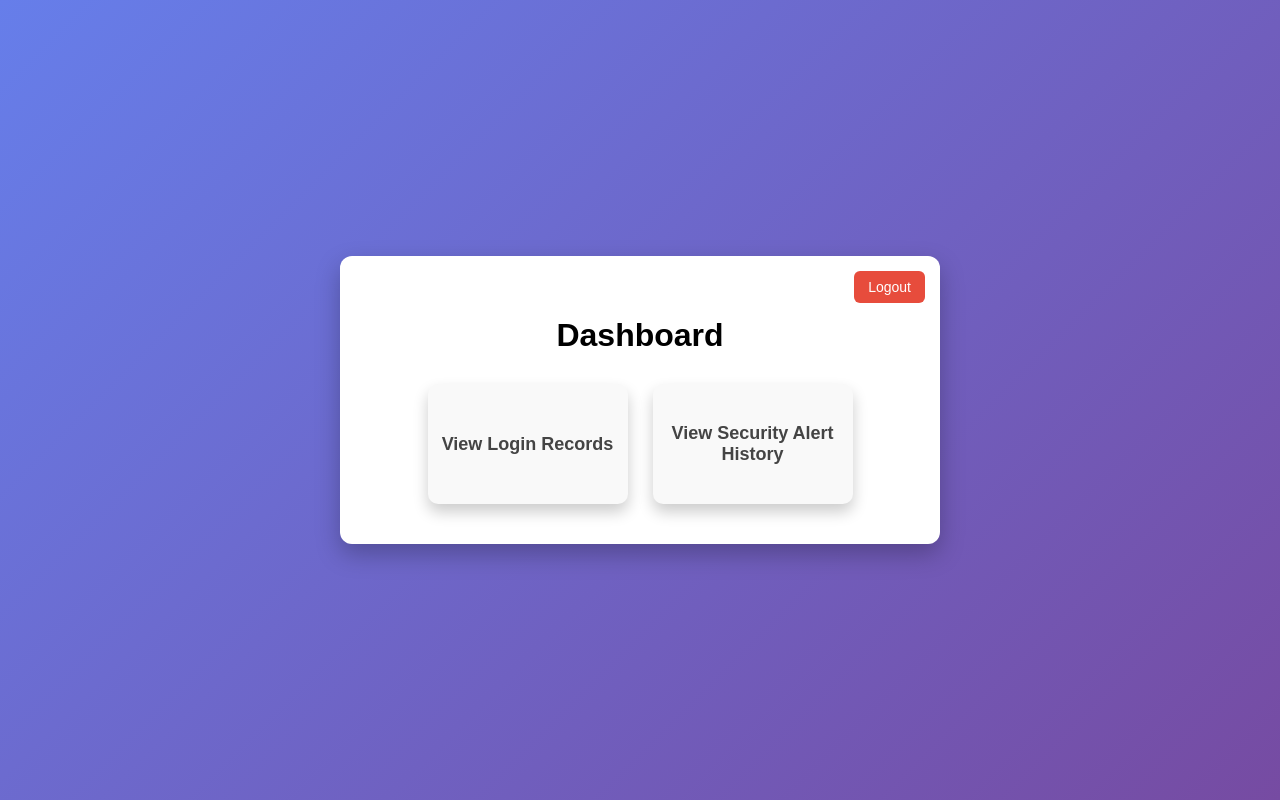
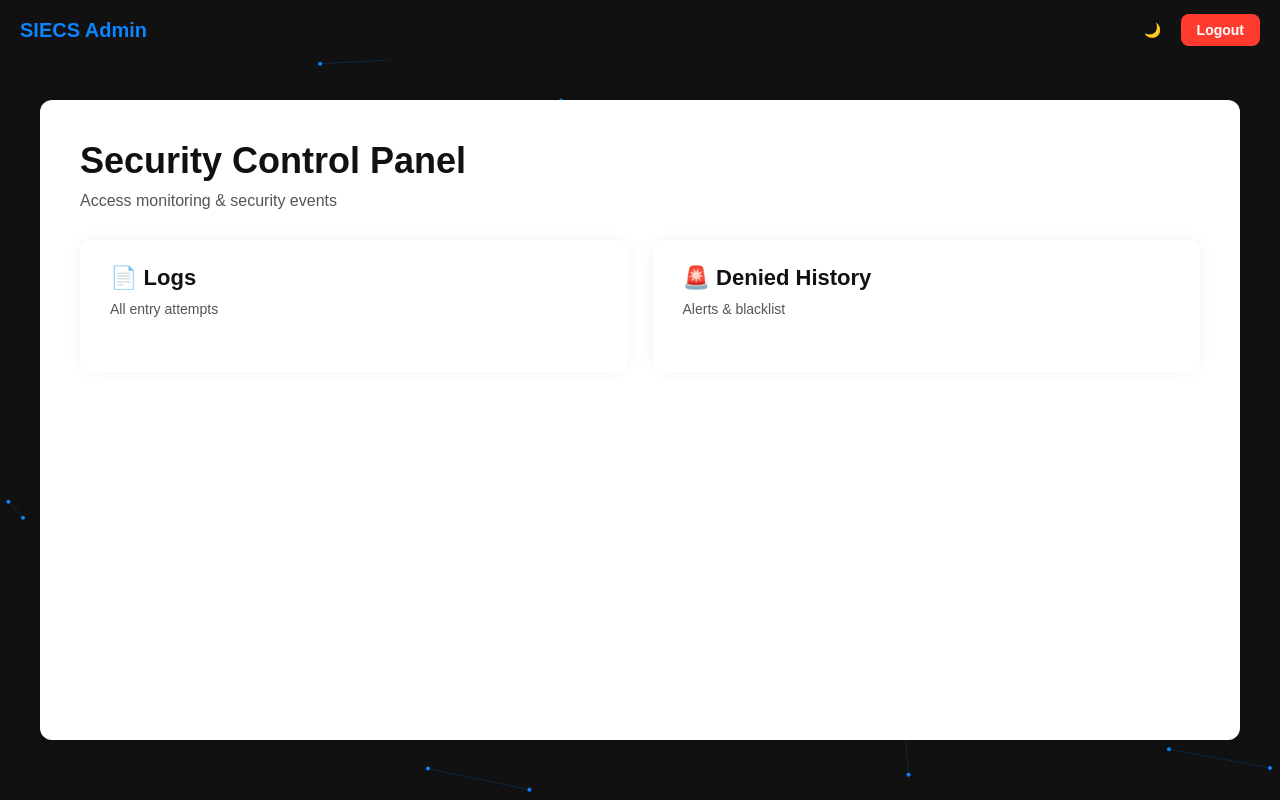
Before and after one commit to group7geethikamanoj-ux/Security-system, a Flask app: page /dashboard in a window 1280 px wide. Run offline with Flask 3, Linux system fonts and the light colour scheme; a user stored in the database is signed in.

Commit message:
Update dashboard.html

```diff
--- a/kiosk_web/templates/dashboard.html
+++ b/kiosk_web/templates/dashboard.html
@@ -1,162 +1,243 @@
 <!DOCTYPE html>
-<html>
+<html lang="en">
 <head>
-    <title>Dashboard</title>
+<meta charset="UTF-8">
+<title>SIECS Admin Dashboard</title>
+<style>
+/* Reset */
+* { margin:0; padding:0; box-sizing:border-box; font-family: Arial, sans-serif; }
+html, body { width:100%; height:100%; background:#111; overflow-x:hidden; }
 
-    <style>
-        body {
-            margin: 0;
-            height: 100vh;
-            display: flex;
-            justify-content: center;
-            align-items: center;
-            background: linear-gradient(135deg, #667eea, #764ba2);
-            font-family: Arial, sans-serif;
+/* Dark grid background */
+.background-animation {
+    position:fixed;
+    top:0; left:0;
+    width:100%;
+    height:100%;
+    background:#111;
+    z-index:0;
+    overflow:hidden;
 }
 
-        .container {
-            position: relative;
-            width: 500px;
-            text-align: center;
-            background: white;
-            padding: 40px 50px;
-            border-radius: 12px;
-            box-shadow: 0 10px 25px rgba(0, 0, 0, 0.25);
+/* Canvas for animated grid */
+canvas#bgCanvas { width:100%; height:100%; display:block; }
+
+/* Navbar (always dark) */
+.navbar {
+    position:fixed;
+    top:0; left:0;
+    width:100%;
+    height:60px;
+    background:#111;
+    display:flex;
+    justify-content: space-between;
+    align-items:center;
+    padding:0 20px;
+    z-index:10;
+}
+.nav-left strong { font-size:20px; color:#0a84ff; }
+.nav-right a, .nav-right button {
+    color:#fff;
+    margin-left:15px;
+    text-decoration:none;
+    font-size:14px;
+    background:none;
+    border:none;
+    cursor:pointer;
+    transition:0.2s;
+}
+.nav-right a:hover, .nav-right button:hover { color:#0a84ff; }
+
+.nav-right a.logout {
+    background: #ff3b30;
+    color: #ffffff;
+    padding: 8px 16px;
+    border-radius: 8px;
+    font-weight: 600;
 }
 
-        /* 🔴 Logout button (Top-Right) */
-        .logout-btn {
-            position: absolute;
-            top: 15px;
-            right: 15px;
-            padding: 8px 14px;
-            background: #e74c3c;
-            color: white;
-            border: none;
-            border-radius: 6px;
-            cursor: pointer;
-            font-size: 14px;
+.nav-right a.logout:hover {
+    background: #ff6b63;
+    color: #ffffff;
 }
 
-        .logout-btn:hover {
-            background: #c0392b;
+
+
+/* Dashboard wrapper */
+.dashboard-wrapper {
+    position:relative;
+    max-width:1200px;
+    margin:100px auto 40px auto;
+    padding:40px;
+    background:#fff;
+    border-radius:12px;
+    box-shadow:0 0 25px rgba(0,0,0,0.1);
+    color:#111;
+    min-height:calc(100vh - 160px);
+    z-index:5;
+    transition:0.3s;
+    overflow:hidden;
 }
 
-        h1 {
-            margin-bottom: 30px;
-        }
+/* Dark mode wrapper */
+body.dark .dashboard-wrapper { background:#1f1f1f; color:#fff; }
 
+/* Dashboard headings */
+.dashboard-container h1 { font-size:36px; margin-bottom:10px; }
+.dashboard-container p { font-size:16px; color:#555; margin-bottom:30px; }
+body.dark .dashboard-container p { color:#aaa; }
+
+/* Cards */
 .cards {
-            display: flex;
-            gap: 25px;
-            justify-content: center;
+    display:flex;
+    flex-wrap: wrap;
+    gap:25px;
 }
 
 .card {
-            width: 200px;
-            height: 120px;
-            background: #f9f9f9;
-            border-radius: 10px;
-            box-shadow: 0 8px 15px rgba(0, 0, 0, 0.2);
-            display: flex;
-            align-items: center;
-            justify-content: center;
-            transition: transform 0.3s, box-shadow 0.3s;
+    flex:1 1 300px;
+    padding:25px;
+    border-radius:12px;
+    text-decoration:none;
+    color:inherit;
+    transition:0.3s;
+    box-shadow:0 0 15px rgba(0,0,0,0.05);
+    border-left: 5px solid transparent;
+    background: transparent;
 }
+body.dark .card { box-shadow:0 0 15px rgba(0,0,0,0.2); }
 
-        .card a {
-            text-decoration: none;
-            font-size: 18px;
-            font-weight: bold;
-            color: #444;
-        }
+.card h3 { font-size:22px; margin-bottom:10px; }
+.card p { font-size:14px; color:#555; }
+body.dark .card p { color:#ccc; }
 
-        .card:hover {
-            transform: translateY(-8px);
-            box-shadow: 0 15px 25px rgba(0, 0, 0, 0.3);
-        }
+/* Card hover effect (left border accent only) */
+.card.accent-blue:hover { border-left-color:#0a84ff; }
+.card.accent-red:hover { border-left-color:#ff3b30; }
+.card:hover { transform:translateY(-5px); }
 
-        /* 🔒 Logout popup background */
-        .popup {
-            display: none;
-            position: fixed;
-            inset: 0;
-            background: rgba(0, 0, 0, 0.5);
-            justify-content: center;
-            align-items: center;
-        }
-
-        /* 🔒 Popup box */
-        .popup-content {
-            background: white;
-            padding: 25px;
-            border-radius: 10px;
-            text-align: center;
-            width: 300px;
-            box-shadow: 0 10px 20px rgba(0,0,0,0.3);
-        }
-
-        .popup-content button {
-            margin: 10px;
-            padding: 8px 14px;
-            border: none;
-            border-radius: 5px;
-            cursor: pointer;
-        }
-
-        .confirm {
-            background: #e74c3c;
-            color: white;
-        }
-
-        .cancel {
-            background: #bdc3c7;
-        }
+/* Responsive */
+@media(max-width:768px){ .cards { flex-direction: column; } }
 </style>
 </head>
-
 <body>
 
-    <div class="container">
+<!-- Background animation -->
+<div class="background-animation">
+    <canvas id="bgCanvas"></canvas>
+</div>
 
-        <!-- Logout Button -->
-        <button class="logout-btn" onclick="openPopup()">Logout</button>
+<div class="navbar">
+    <div class="nav-left"><strong>SIECS Admin</strong></div>
+    <div class="nav-right">
+        <button id="themeToggle" onclick="toggleMode()">🌙</button>
+        <a href="/logout" class="logout">Logout</a>
 
-        <h1>Dashboard</h1>
+    </div>
+</div>
+
+<div class="dashboard-wrapper">
+    <div class="dashboard-container">
+        <h1>Security Control Panel</h1>
+        <p>Access monitoring & security events</p>
 
         <div class="cards">
-            <div class="card">
-                <a href="/logs">View Login Records</a>
-            </div>
+            <a href="/logs" class="card accent-blue">
+                <h3>📄 Logs</h3>
+                <p>All entry attempts</p>
+            </a>
 
-            <div class="card">
-                <a href="/history">View Security Alert History</a>
+            <a href="/history" class="card accent-red">
+                <h3>🚨 Denied History</h3>
+                <p>Alerts & blacklist</p>
+            </a>
         </div>
     </div>
 </div>
 
-    <!-- Logout Confirmation Popup -->
-    <div class="popup" id="logoutPopup">
-        <div class="popup-content">
-            <h3>Confirm Logout</h3>
-            <p>Are you sure you want to logout?</p>
-            <button class="confirm" onclick="logout()">Yes</button>
-            <button class="cancel" onclick="closePopup()">No</button>
-        </div>
-    </div>
-
 <script>
-        function openPopup() {
-            document.getElementById("logoutPopup").style.display = "flex";
+// Dark/light toggle
+function toggleMode() {
+    document.body.classList.toggle("dark");
+    const btn = document.getElementById("themeToggle");
+    if(document.body.classList.contains("dark")){
+        btn.textContent = "☀️";
+    } else {
+        btn.textContent = "🌙";
+    }
+    localStorage.setItem("theme",
+        document.body.classList.contains("dark") ? "dark" : "light");
+}
+const themeStored = localStorage.getItem("theme");
+if(themeStored === "dark"){
+    document.body.classList.add("dark");
+    document.getElementById("themeToggle").textContent = "☀️";
 }
 
-        function closePopup() {
-            document.getElementById("logoutPopup").style.display = "none";
+// Background grid animation
+const canvas = document.getElementById('bgCanvas');
+const ctx = canvas.getContext('2d');
+canvas.width = window.innerWidth;
+canvas.height = window.innerHeight;
+
+let points = [];
+const pointCount = 50;
+
+// Initialize points randomly
+for(let i=0;i<pointCount;i++){
+    points.push({
+        x: Math.random()*canvas.width,
+        y: Math.random()*canvas.height,
+        vx: (Math.random()-0.5)*0.5,
+        vy: (Math.random()-0.5)*0.5
+    });
 }
 
-        function logout() {
-            window.location.href = "/logout";
+function draw() {
+    ctx.clearRect(0,0,canvas.width,canvas.height);
+    ctx.fillStyle = "#0a84ff";
+    ctx.strokeStyle = "rgba(10,132,255,0.2)";
+    ctx.lineWidth = 1;
+
+    // Draw points
+    points.forEach(p=>{
+        ctx.beginPath();
+        ctx.arc(p.x,p.y,2,0,Math.PI*2);
+        ctx.fill();
+    });
+
+    // Draw lines between close points
+    for(let i=0;i<points.length;i++){
+        for(let j=i+1;j<points.length;j++){
+            const dx = points[i].x - points[j].x;
+            const dy = points[i].y - points[j].y;
+            const dist = Math.sqrt(dx*dx + dy*dy);
+            if(dist<120){
+                ctx.beginPath();
+                ctx.moveTo(points[i].x,points[i].y);
+                ctx.lineTo(points[j].x,points[j].y);
+                ctx.stroke();
             }
+        }
+    }
+
+    // Update positions
+    points.forEach(p=>{
+        p.x += p.vx;
+        p.y += p.vy;
+        if(p.x<0 || p.x>canvas.width) p.vx*=-1;
+        if(p.y<0 || p.y>canvas.height) p.vy*=-1;
+    });
+
+    requestAnimationFrame(draw);
+}
+draw();
+
+// Handle resize
+window.addEventListener('resize', ()=>{
+    canvas.width = window.innerWidth;
+    canvas.height = window.innerHeight;
+});
 </script>
 
 </body>
```
Lines whose indentation alone changed are shown as unchanged.
